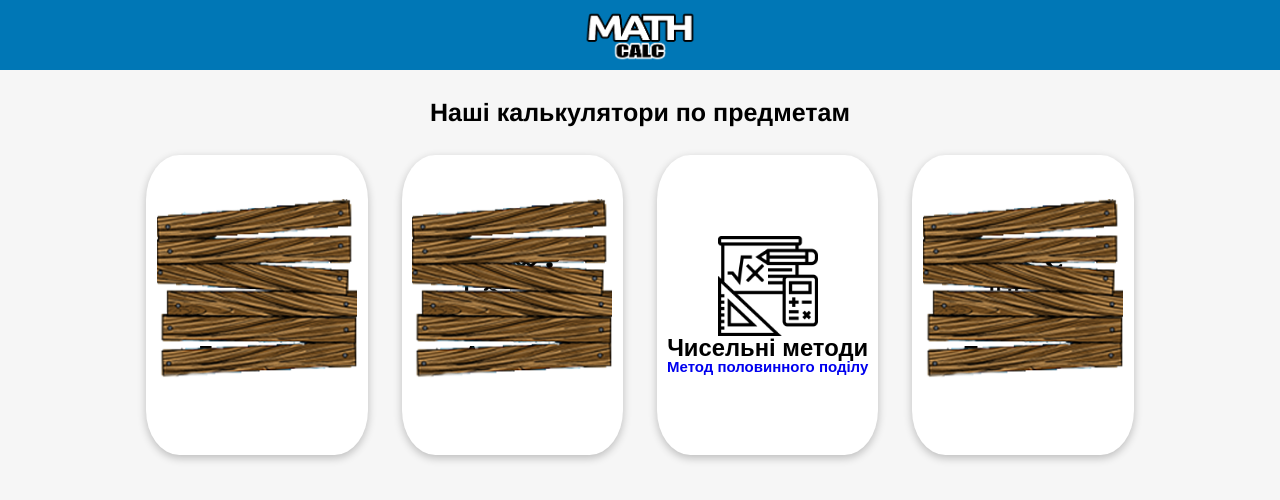
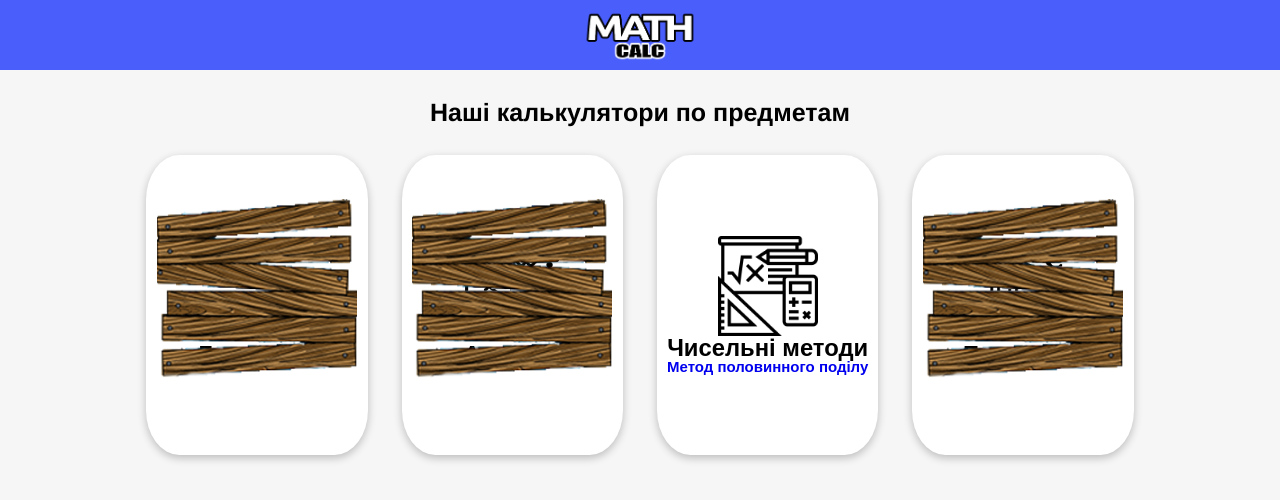
Before and after one commit to mental-disfunctions/MathCalc, a plain HTML site: page index.html in a window 1280 px wide. Drawn offline with Linux system fonts and the light colour scheme.

Commit message:
feat: add new color to header

```diff
--- a/style/header.css
+++ b/style/header.css
@@ -1,7 +1,7 @@
 header {
     width: 100%;
     height: 70px;
-    background: #0077b6;
+    background: #4a5efc;
     display: flex;
     align-items: center;
     padding: 0 2%;
```
